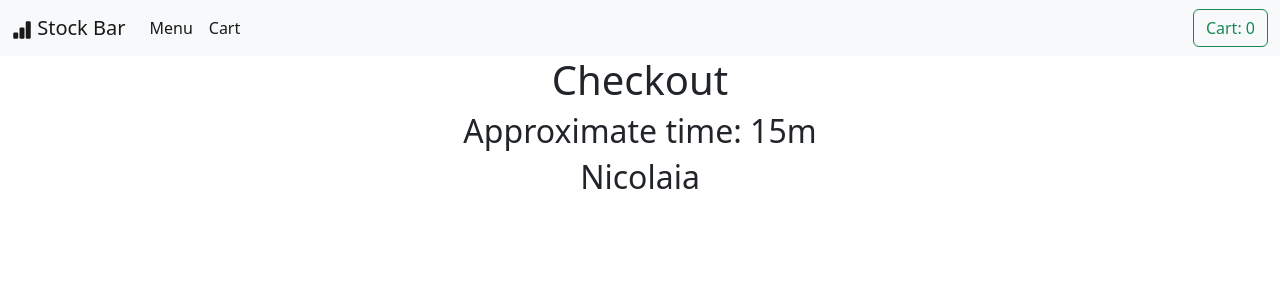
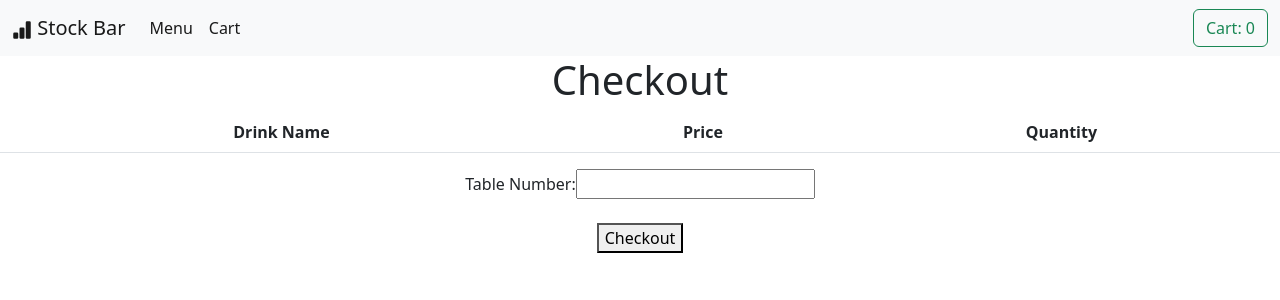
Before and after one commit to marcusotterstad/stock-bar, a React (Create React App) app in the folder client/: page /checkout in a window 1280 px wide. Shown: the top 300 px of the page. Built offline with nearby package versions, Linux system fonts and the light colour scheme.

Commit message:
added checkout component to complete orders

```diff
--- a/client/src/App.js
+++ b/client/src/App.js
@@ -19,7 +19,7 @@ function App() {
       <BrowserRouter>
         <NavBar />
         <Routes>
-            <Route path="/cart" element={<Cart />}> </Route>
+            <Route path="/cart" element={<Cart checkout={false} />}> </Route>
             <Route path="/menu" element={<Menu />}> </Route>
             <Route path="/checkout" element={<Checkout />}> </Route>
             <Route path="/menu/:drink_id" element={<DrinkInfo />}> </Route>
--- a/client/src/Components/Cart/Cart.js
+++ b/client/src/Components/Cart/Cart.js
@@ -3,7 +3,7 @@ import { useSelector } from 'react-redux';
 import { Link } from 'react-router-dom';
 import CartRow from './CartRow';
 
-function Cart() {
+function Cart({checkout}) {
     const cart = useSelector(state => state.cart);
     const cartEmpty = Object.keys(cart).length === 0;
 
@@ -23,7 +23,7 @@ function Cart() {
 
     return (
         <div>
-            <h1>Cart</h1>
+            {checkout ? <h1>Checkout</h1> : <h1>Cart</h1>}
             <table class="table">
                 <thead>
                     <tr>
@@ -36,9 +36,10 @@ function Cart() {
                     {CartRows}
                 </tbody>
             </table>
-            { cartEmpty ?
+            { checkout ? "" : (cartEmpty ?
                 <h2>Please add items to cart</h2> :
-                <Link to="/checkout" className="active" href="#">Checkout</Link>
+                <Link to="/checkout" className="active" href="#">Checkout</Link>)
+
             }
         </div>
     )
--- a/client/src/Components/Checkout/Checkout.js
+++ b/client/src/Components/Checkout/Checkout.js
@@ -1,17 +1,62 @@
-import React, { useEffect } from 'react';
+import React, { useState } from 'react';
 import { useSelector } from 'react-redux';
+import Cart from '../Cart/Cart';
 
-//TODO: FINISH CHECKOUT PAGE
-function Checkout() {
+const Checkout = () => {
+  const [tableNo, setTableNo] = useState('');
   const cart = useSelector(state => state.cart);
+
+  const handleSubmit = async (event) => {
+    event.preventDefault();
+
+    const drinks = Object.keys(cart).reduce((acc, key) => {
+      return { ...acc, [key]: cart[key].quantity };
+    }, {});
+
+    try {
+      const response = await fetch('http://localhost:3000/order/new-order', {
+        method: 'POST',
+        headers: {
+          'Content-Type': 'application/json',
+        },
+        body: JSON.stringify({
+          table_no: tableNo,
+          drinks: drinks,
+        }),
+      });
+
+      if (response.status === 201) {
+        console.log('Order placed successfully');
+      } else {
+        throw new Error('Error in placing order');
+      }
+    } catch (error) {
+      console.log(error.message);
+    }
+  };
+
+  const handleTableNoChange = (event) => {
+    setTableNo(event.target.value);
+  };
 
   return (
     <div>
-        <h1>Checkout</h1>
-        <h2>Approximate time: 15m</h2>
-        <h2>Nicolaia</h2>
+      <Cart checkout = {true} />
+      <form onSubmit={handleSubmit}>
+        <label htmlFor="tableNo">Table Number:</label>
+        <input
+          type="number"
+          id="tableNo"
+          name="tableNo"
+          value={tableNo}
+          min="1"
+          onChange={handleTableNoChange}
+          required
+        /><br /><br />
+        <button type="submit">Checkout</button>
+      </form>
     </div>
-  )
-}
+  );
+};
 
-export default Checkout
+export default Checkout;
```
Also changed, not shown: 1 other file (tests, documents, lock files or other folders).
